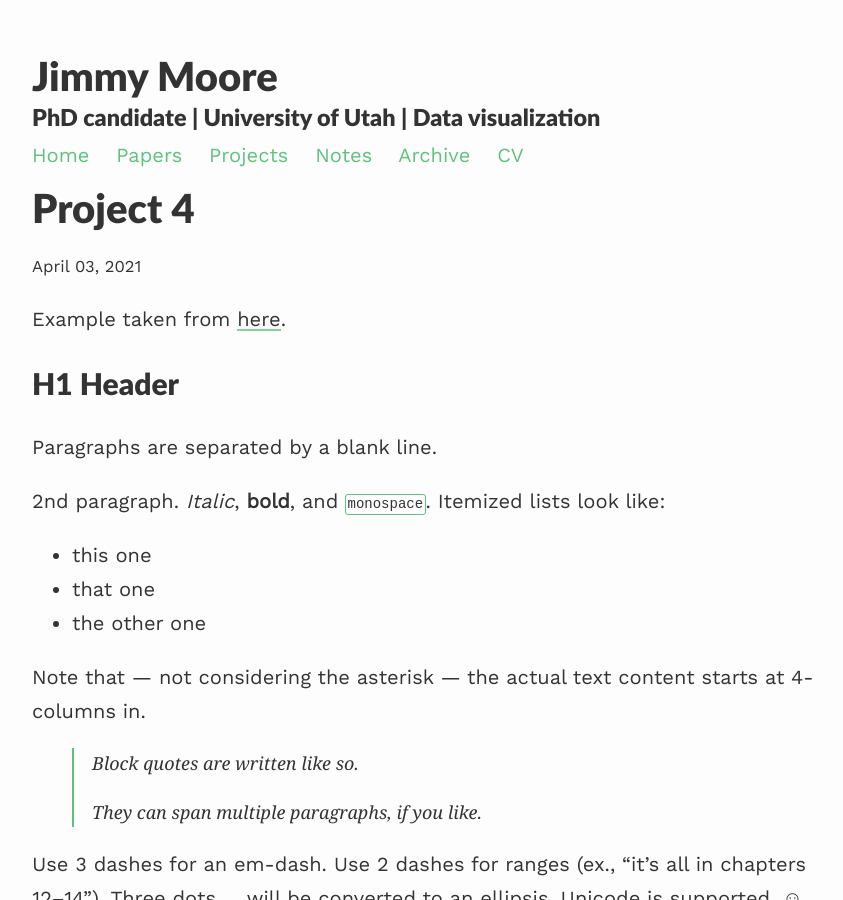
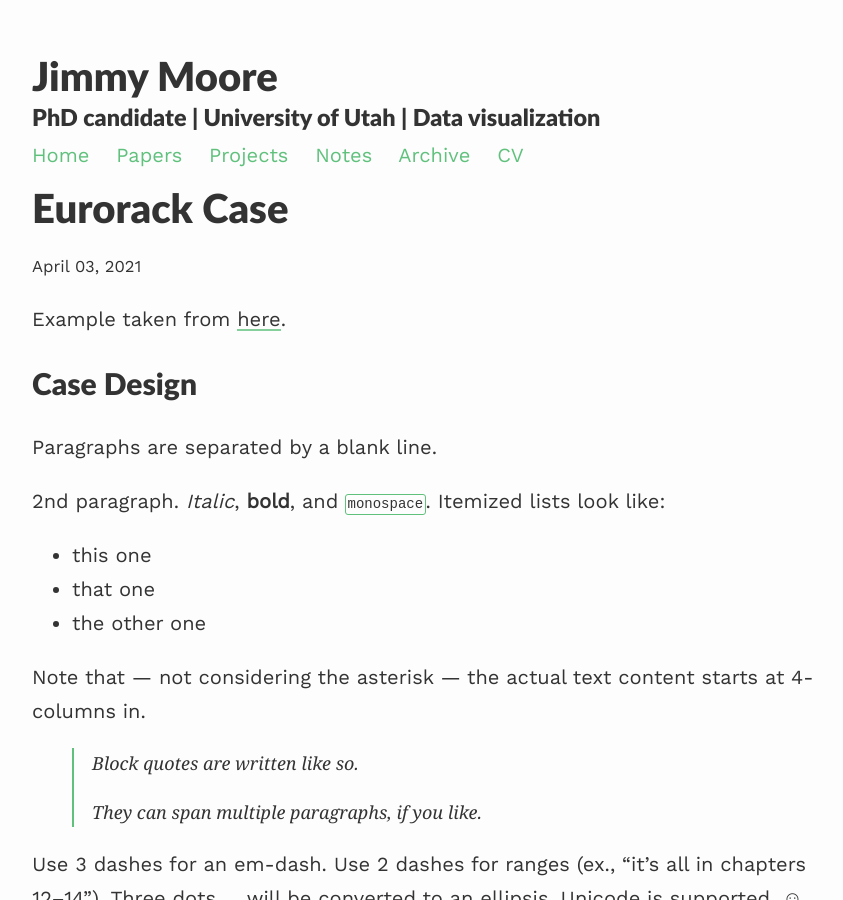
Before and after one commit to UtahJimmy/utahjimmy.github.io, a Jekyll site: the page built from _projects/4_project.md, in a window 1280 px wide and 900 px high. Shown: the whole window, without its empty margins (208-1051 px from the left). Built offline with Jekyll 4.4.1, drawn with Linux system fonts in a browser that asks for light colours; nearby versions of some CDN libraries.

Commit message:
Update 4_project.md

```diff
--- a/_projects/4_project.md
+++ b/_projects/4_project.md
@@ -1,12 +1,12 @@
 ---
 layout: post
-title: Project 4
-description: another project
+title: Eurorack Case
+description: The high cost of saving money
 ---
 
 Example taken from [here](http://www.unexpected-vortices.com/sw/rippledoc/quick-markdown-example.html){:target="_blank"}.
 
-H1 Header
+Case Design
 ============
 
 Paragraphs are separated by a blank line.
```
